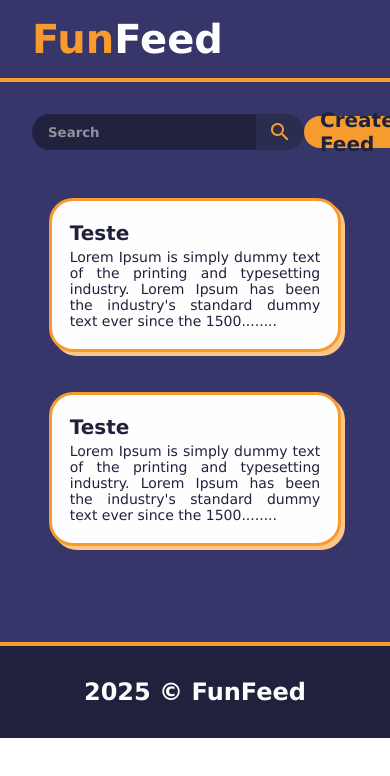
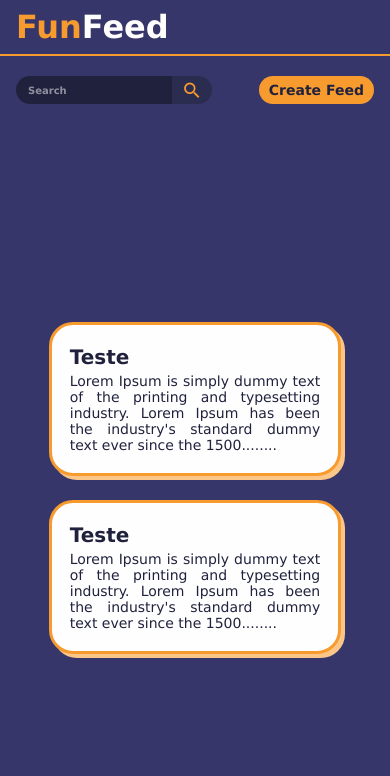
Before and after one commit to EwertonSolitto/funfeed, an Angular app: page / in a window 390 px wide. Shown: the top 776 px of the page. Built offline with nearby package versions, Linux system fonts and the light colour scheme.

Commit message:
feat: create responsivity in home page

```diff
--- a/src/app/feed-list/feed-list.component.css
+++ b/src/app/feed-list/feed-list.component.css
@@ -3,7 +3,8 @@ section.feed-list {
   display: flex;
   align-items: center;
   justify-content: space-between;
-  padding-bottom: 6rem;
+  padding-bottom: 4rem;
+  min-height: 90vh;
 }
 
 section.feed-list > ul {
@@ -11,42 +12,19 @@ section.feed-list > ul {
   display: flex;
   flex-direction: column;
   justify-content: space-between;
+  align-items: center;
+  flex-wrap: wrap;
   gap: 2.5rem;
 }
 
-section.feed-list > ul > li > a {
-  display: flex;
-  flex-direction: row;
-  gap: 2.5rem;
-  border: 4px var(--yellow) solid;
-  border-radius: 2rem;
-  padding: 1.75rem 1.5rem;
-  background-color: var(--white);
-  color: var(--dark-purple);
-  margin-inline: 4rem;
-  box-shadow: var(--light-yellow) 8px 8px;
-  transition: scale 200ms;
+@media (max-width: 728px) {
+  section.feed-list > ul {
+    gap: 2rem;
+  }
 }
 
-section.feed-list > ul > li > a:is(:hover, :focus) {
-  scale: 1.025;
-  transition: scale 200ms;
+@media (max-width: 480px) {
+  section.feed-list > ul {
+    gap: 1.5rem;
+  }
 }
-
-section.feed-list > ul > li > a > div.content {
-  display: flex;
-  flex-direction: column;
-  align-items: flex-start;
-  justify-content: center;
-  width: 70%;
-}
-
-section.feed-list > ul > li > a > div.content > h2 {
-  font-size: 1.75rem;
-  margin-bottom: 0.5rem;
-}
-
-section.feed-list > ul > li > a > div.content > p {
-  font-size: 1.125rem;
-  text-align: justify;
-}
--- a/src/app/footer/footer.component.css
+++ b/src/app/footer/footer.component.css
@@ -8,3 +8,20 @@ footer {
   border-top: var(--yellow) 4px solid;
   padding-block: 2rem
 }
+
+@media (max-width: 728px) {
+  footer {
+    border-top: var(--yellow) 2px solid;
+    padding-block: 1.5rem
+  }
+}
+
+@media (max-width: 480px) {
+  footer {
+    padding-block: 1rem;
+  }
+
+  footer h2 {
+    font-size: 1rem;
+  }
+}
--- a/src/app/header/header.component.css
+++ b/src/app/header/header.component.css
@@ -20,3 +20,14 @@ header > div > div > h1 {
 header > div > div > h1 > a > span {
   color: var(--yellow);
 }
+
+@media (max-width: 480px) {
+  header {
+    padding-block: 0.5rem;
+    border-bottom: .125rem var(--yellow) solid;
+  }
+
+  header > div > div > h1 {
+    font-size: 2rem;
+  }
+}
--- a/src/app/menu/menu.component.css
+++ b/src/app/menu/menu.component.css
@@ -82,3 +82,55 @@ section.menu > a:is(:focus, :hover) {
   background-color: var(--orange);
   transition: 300ms background-color;
 }
+
+@media (max-width: 728px) {
+  section.menu {
+    padding-block: 1.5rem;
+  }
+
+  section.menu > div.search {
+    height: 2rem;
+  }
+
+  section.menu > div.search > input {
+    font-size: 0.75rem;
+    padding-inline: 1rem;
+    width: 12rem;
+  }
+
+  section.menu > div.search > button {
+    width: 2.5rem;
+  }
+
+  section.menu > a {
+    font-size: 1rem;
+    height: 2rem;
+    padding-inline: .75rem;
+  }
+}
+
+@media (max-width: 480px) {
+  section.menu {
+    padding-block: 1.25rem;
+  }
+
+  section.menu > div.search {
+    height: 1.75rem;
+  }
+
+  section.menu > div.search > input {
+    font-size: 0.625rem;
+    padding-inline: .75rem;
+    width: max(40vw, 7rem);
+  }
+
+  section.menu > div.search > button > mat-icon {
+    transform: scale(0.875);
+  }
+
+  section.menu > a {
+    font-size: 0.875rem;
+    height: 1.75rem;
+    padding-inline: .625rem;
+  }
+}
--- a/src/styles.css
+++ b/src/styles.css
@@ -11,7 +11,9 @@
   --red: #eb443b;
 
   --desktop-max-width: 80rem;
-  --desktop-section-margin: 2rem
+  --desktop-section-margin: 2rem;
+  --tablet-section-margin: 1.5rem;
+  --mobile-section-margin: 1rem
 }
 
 * {
@@ -60,3 +62,16 @@ section, header > div {
     margin-inline: auto
   }
 }
+
+@media (max-width: 728px) {
+  section, header > div {
+    margin-inline: var(--tablet-section-margin);
+    max-width: none
+  }
+}
+
+@media (max-width: 480px) {
+  section, header > div {
+    margin-inline: var(--mobile-section-margin);
+  }
+}
```
